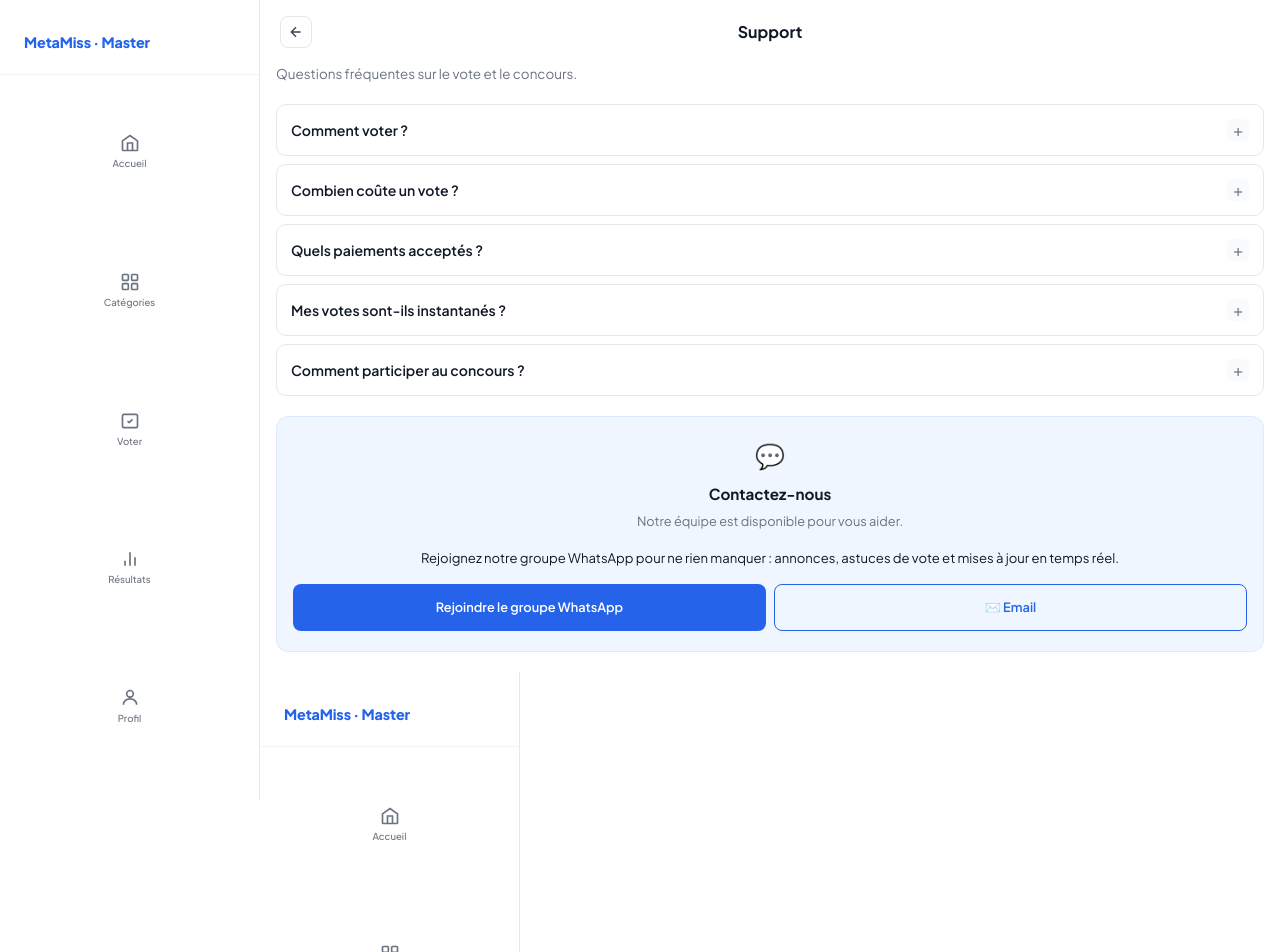
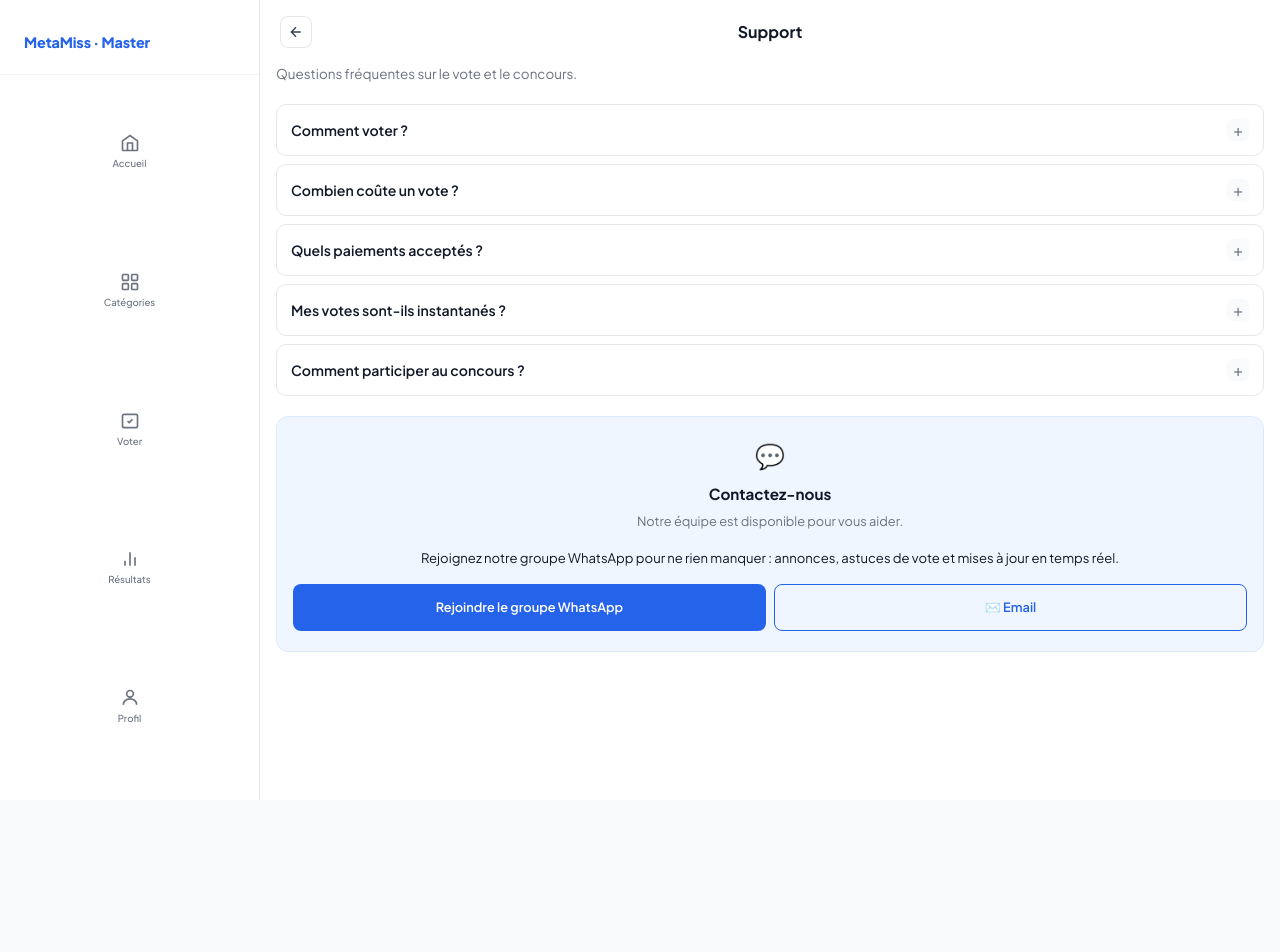
Before and after one commit to klara007dj/meta-miss-master, a Next.js app in the folder frontend/: page /support in a window 1280 px wide. Shown: the top 952 px of the page. After the commit the page ends 800 px from the top, so only its background shows below. Built offline with nearby package versions, Linux system fonts and the light colour scheme.

Commit message:
Remove BottomNav component from support page

```diff
--- a/frontend/src/app/support/page.tsx
+++ b/frontend/src/app/support/page.tsx
@@ -1,7 +1,6 @@
 "use client";
 import { useState } from "react";
 import { useRouter } from "next/navigation";
-import BottomNav from "@/components/layout/BottomNav";
 import { useT } from "@/store/langStore";
 
 const faqsFr = [
@@ -64,7 +63,7 @@ export default function SupportPage() {
           </div>
         </div>
       </div>
-      <BottomNav />
+
     </div>
   );
 }
```
